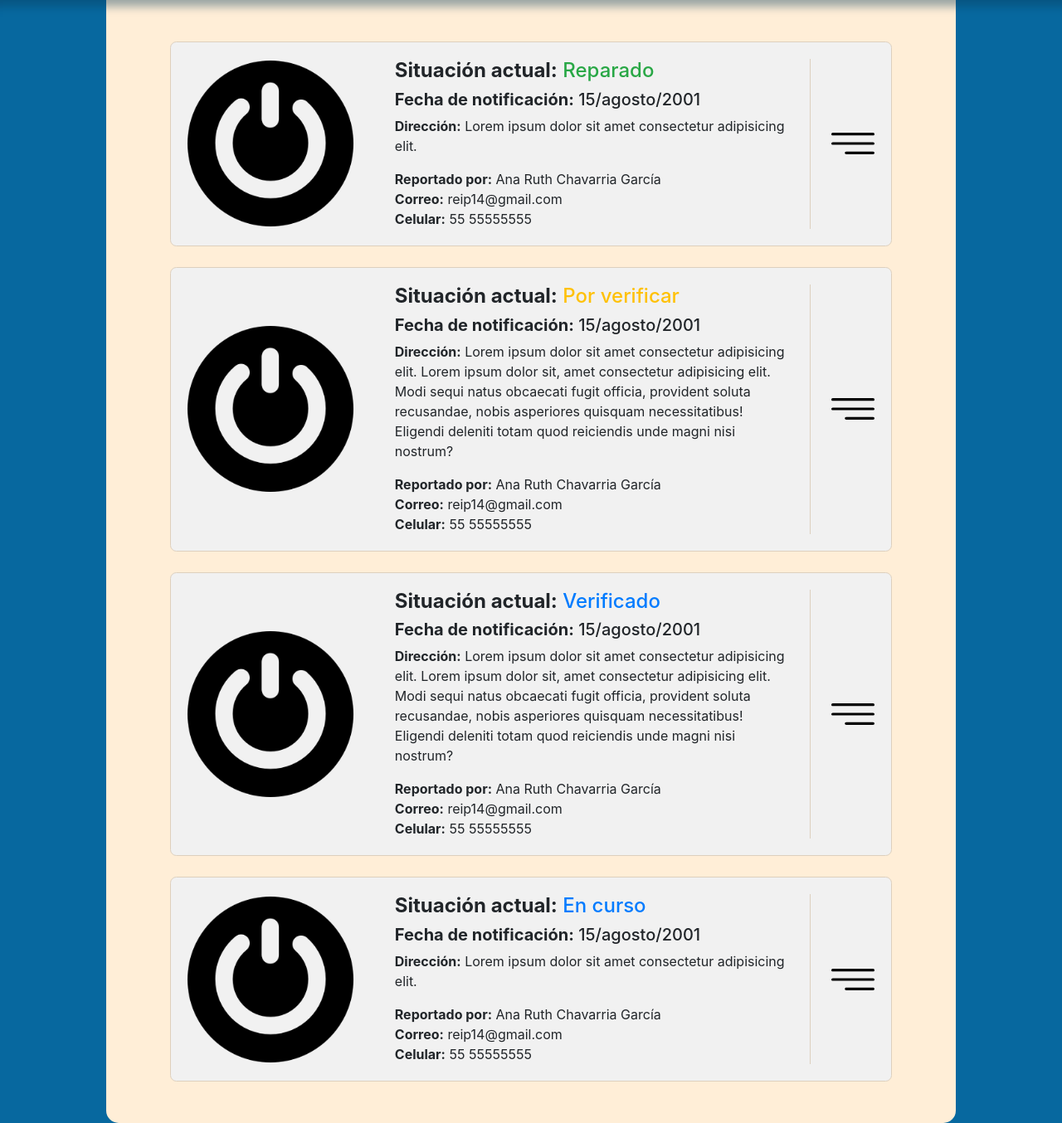
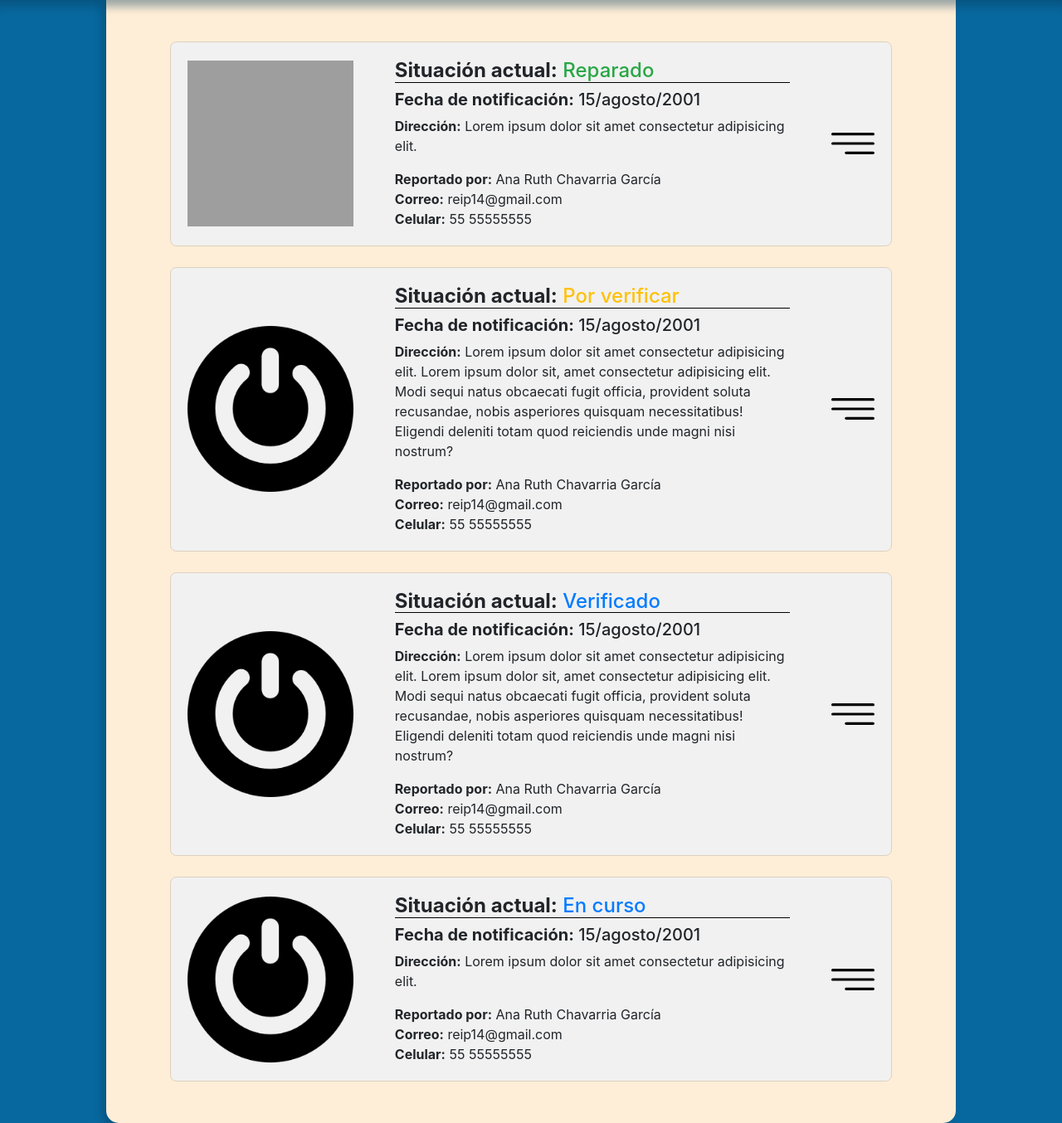
Before and after one commit to LuisRcap/ProyectoIS, a PHP site: page /menu.html in a window 1280 px wide. Shown: the part 80-1434 px from the top of the page at 83% size. Run offline with PHP 8.4, Linux system fonts and the light colour scheme; grey boxes are pictures that could not be loaded.

Commit message:
Diseño responsive

```diff
--- a/css/menu.css
+++ b/css/menu.css
@@ -78,6 +82,7 @@ header{
     align-items: center;
     border-radius: 0 0 15px 15px;
     background-color: rgb(255, 238, 215);
+    box-shadow: -5px 5px 10px 0px rgba(9,58,87,0.4);
 }
 
 .notificacion{
@@ -101,11 +106,16 @@ header{
     width: 200px;
     height: 200px;
     margin-right: 25px;
+    cursor: pointer;
 }
 
 .datos-prin{
     padding: 0 25px;
-    box-shadow: inset -1px 0 0  rgb(221, 208, 190);
+}
+
+.situacion{
+    cursor: pointer;
+    box-shadow: inset 0px -1px 0px 0px rgba(0,0,0,1);
 }
 
 .campo{
--- a/menu.html
+++ b/menu.html
@@ -24,9 +24,9 @@
 
         <section class="principal">
             <div class="notificacion">
-                <img src="images/icon-off.png" class="foto">
+                <img src="images/Bache.png" class="foto">
                 <div class="datos-prin">
-                    <h4><span class="campo">Situación actual:</span> <span class="reparado">Reparado</span></h4>
+                    <h4 class="situacion"><span class="campo">Situación actual:</span> <span class="reparado">Reparado</span></h4>
                     <h5><span class="campo">Fecha de notificación:</span> 15/agosto/2001</h5>
                     <p><span class="campo">Dirección:</span> Lorem ipsum dolor sit amet consectetur adipisicing elit.</p>
                     <div class="datos-pers">
@@ -41,7 +41,7 @@
             <div class="notificacion">
                 <img src="images/icon-off.png" class="foto">
                 <div class="datos-prin">
-                    <h4><span class="campo">Situación actual:</span> <span class="por-verificar">Por verificar</span></h4>
+                    <h4 class="situacion"><span class="campo">Situación actual:</span> <span class="por-verificar">Por verificar</span></h4>
                     <h5><span class="campo">Fecha de notificación:</span> 15/agosto/2001</h5>
                     <p><span class="campo">Dirección:</span> Lorem ipsum dolor sit amet consectetur adipisicing elit. Lorem ipsum dolor sit, amet consectetur adipisicing elit. Modi sequi natus obcaecati fugit officia, provident soluta recusandae, nobis asperiores quisquam necessitatibus! Eligendi deleniti totam quod reiciendis unde magni nisi nostrum?</p>
                     <div class="datos-pers">
@@ -56,7 +56,7 @@
             <div class="notificacion">
                 <img src="images/icon-off.png" class="foto">
                 <div class="datos-prin">
-                    <h4><span class="campo">Situación actual:</span> <span class="verificado">Verificado</span></h4>
+                    <h4 class="situacion"><span class="campo">Situación actual:</span> <span class="verificado">Verificado</span></h4>
                     <h5><span class="campo">Fecha de notificación:</span> 15/agosto/2001</h5>
                     <p><span class="campo">Dirección:</span> Lorem ipsum dolor sit amet consectetur adipisicing elit. Lorem ipsum dolor sit, amet consectetur adipisicing elit. Modi sequi natus obcaecati fugit officia, provident soluta recusandae, nobis asperiores quisquam necessitatibus! Eligendi deleniti totam quod reiciendis unde magni nisi nostrum?</p>
                     <div class="datos-pers">
@@ -71,7 +71,7 @@
             <div class="notificacion">
                 <img src="images/icon-off.png" class="foto">
                 <div class="datos-prin">
-                    <h4><span class="campo">Situación actual:</span> <span class="en-curso">En curso</span></h4>
+                    <h4 class="situacion"><span class="campo">Situación actual:</span> <span class="en-curso">En curso</span></h4>
                     <h5><span class="campo">Fecha de notificación:</span> 15/agosto/2001</h5>
                     <p><span class="campo">Dirección:</span> Lorem ipsum dolor sit amet consectetur adipisicing elit.</p>
                     <div class="datos-pers">
```
Also changed, not shown: other parts of css/menu.css (+44 -0 lines).
